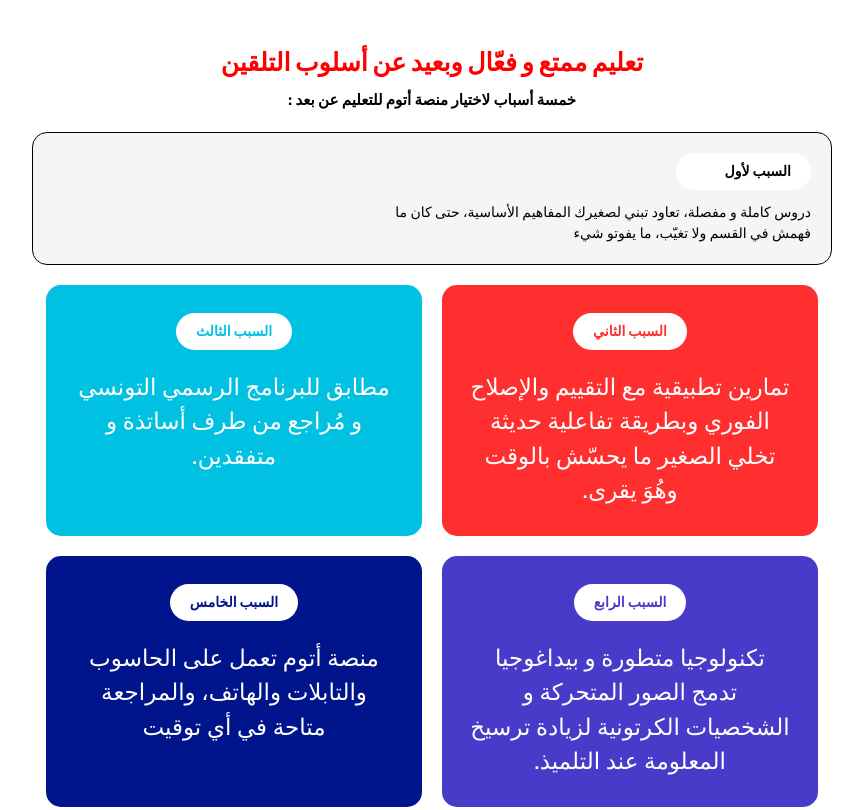
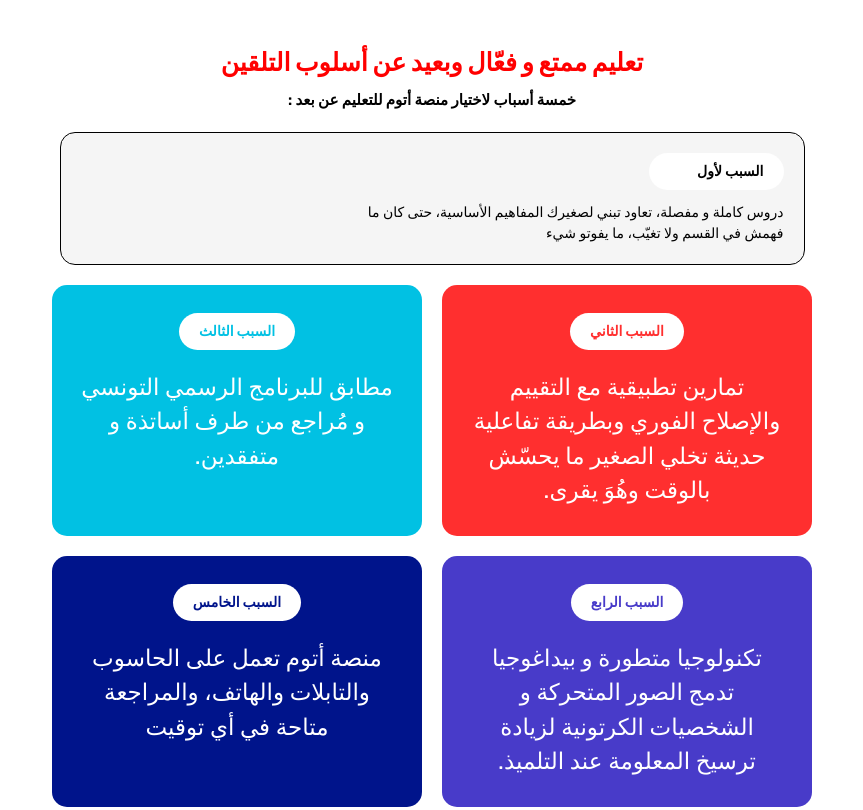
Before and after one commit to zakirhasan736/explainer, a website: page index.html in a window 1280 px wide. Shown: the part 600-1410 px from the top of the page, without its empty margins (208-1071 px from the left). Drawn offline with nearby package versions, Linux system fonts and the light colour scheme.

Commit message:
atom educatin done

```diff
--- a/index.html
+++ b/index.html
@@ -269,7 +269,7 @@
 					</div>
 					<div class="flex justify-center items-center mt-5 mb-5">
 						<div
-							class="bg-[#F5F5F5] first-card p-5 rounded-[15px] w-[800px] md:full sm:w-auto"
+							class="bg-[#F5F5F5] first-card p-5 rounded-[15px] w-[745px] md:full sm:w-auto"
 						>
 							<p
 								class="bg-[#fff] text-[#000000] font-bold rounded-full py-2 max-w-[135px] px-5"
@@ -286,7 +286,7 @@
 
 					<!-- cards -->
 					<div
-						class="grid grid-cols-2 sm:grid-cols-1 px-56 md:px-0 sm:px-0 gap-5"
+						class="grid grid-cols-2 sm:grid-cols-1 px-[230px] md:px-0 sm:px-0 gap-5"
 					>
 						<div class="bg-[#FF2F2F] rounded-[15px] p-7 gap-5">
 							<div class="flex justify-center items-center">
```
Also changed, not shown: assets/css/style.css.
